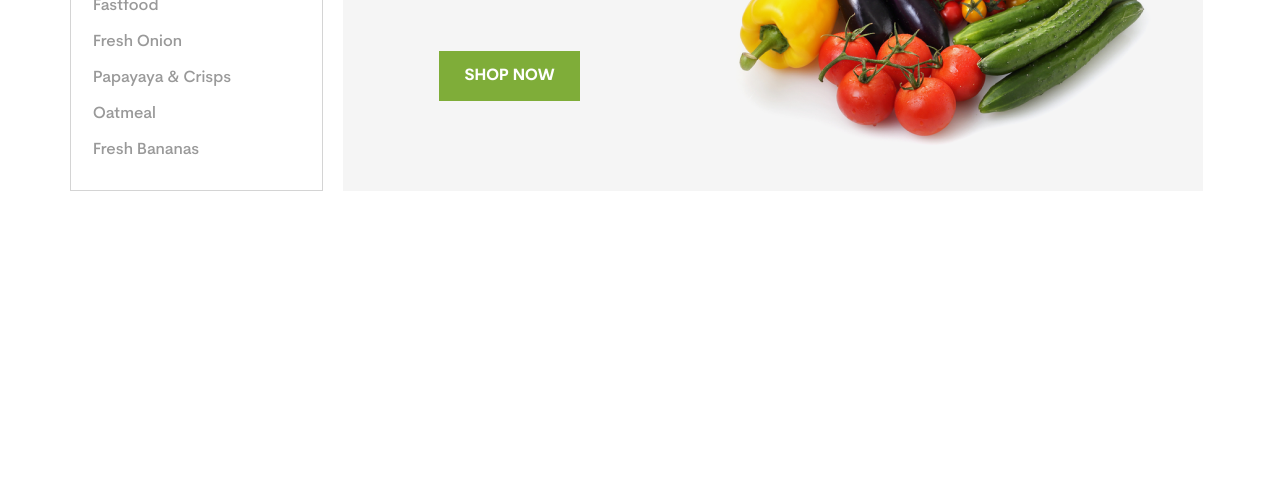
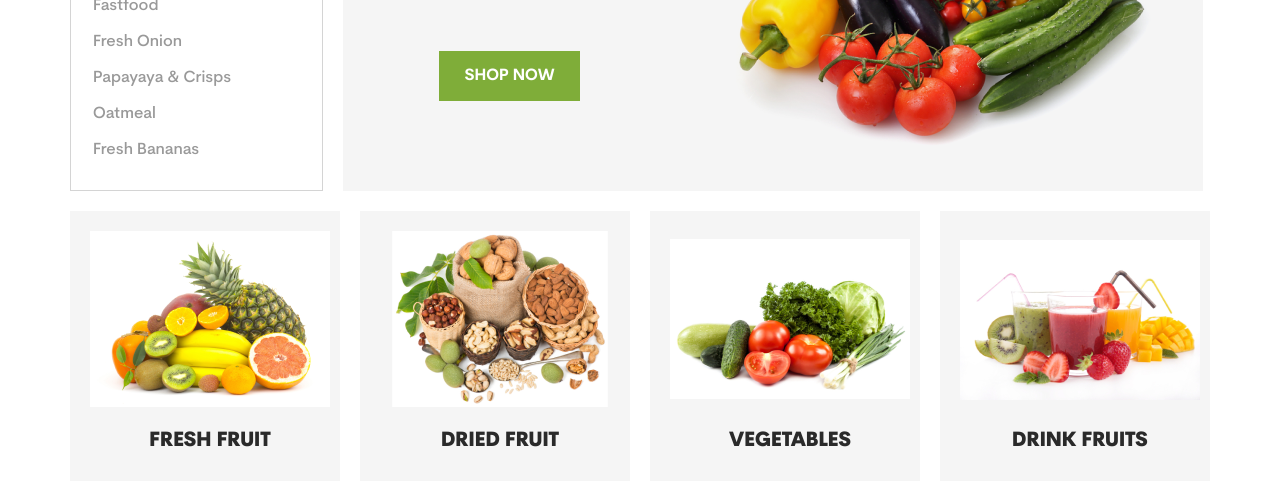
Before and after one commit to Nadia111111/Landing, a plain HTML site: page index.html in a window 1280 px wide. Shown: the part 449-930 px from the top of the page. Before the commit the page ends 800 px from the top, so only its background shows below. Drawn offline with Linux system fonts and the light colour scheme.

Commit message:
feat: add categories section

```diff
--- a/index.html
+++ b/index.html
@@ -98,6 +98,24 @@
                 <img src="images/main_section/banner_image.png" alt="vegetables">
             </div>
         </div>
+        <section class="categories">
+            <article class="category">
+                <img src="images/categories/category_1.png" alt="fresh fruits">
+                <h2>FRESH FRUIT</h2>
+            </article>
+            <article class="category">
+                <img src="images/categories/category_2.png" alt="dried fruits">
+                <h2>DRIED FRUIT</h2>
+            </article>
+            <article class="category">
+                <img src="images/categories/category_3.png" alt="vegetables">
+                <h2>VEGETABLES</h2>
+            </article>
+            <article class="category">
+                <img src="images/categories/category_4.png" alt="drink fruits">
+                <h2>DRINK FRUITS</h2>
+            </article>
+        </section>
     </main>
   </body>
 </html>
--- a/style.css
+++ b/style.css
@@ -569,3 +569,38 @@ main {
     mix-blend-mode: darken;
     overflow: hidden;
 }
+
+.categories {
+    width: 100%;
+    margin-top: 20px;
+    display: flex;
+    justify-content: space-between;
+    gap: 20px;
+    align-items: center;
+}
+
+.categories .category {
+    width: 270px;
+    height: 270px;
+    padding: 20px 10px 20px 20px;
+    display: flex;
+    flex-direction: column;
+    justify-content: space-between;
+    gap: 9px;
+    align-items: center;
+    background: #F5F5F5;
+}
+
+.categories .category img {
+    width: 240px;
+    height: 176px;
+}
+
+.categories .category h2 {
+    color: #2A2A2A;
+    text-align: center;
+    font-size: 20px;
+    font-style: normal;
+    font-weight: 900;
+    line-height: 50px;
+}
```
Also changed, not shown: images/categories/category_1.png (added), images/categories/category_2.png (added), images/categories/category_3.png (added), images/categories/category_4.png (added).
